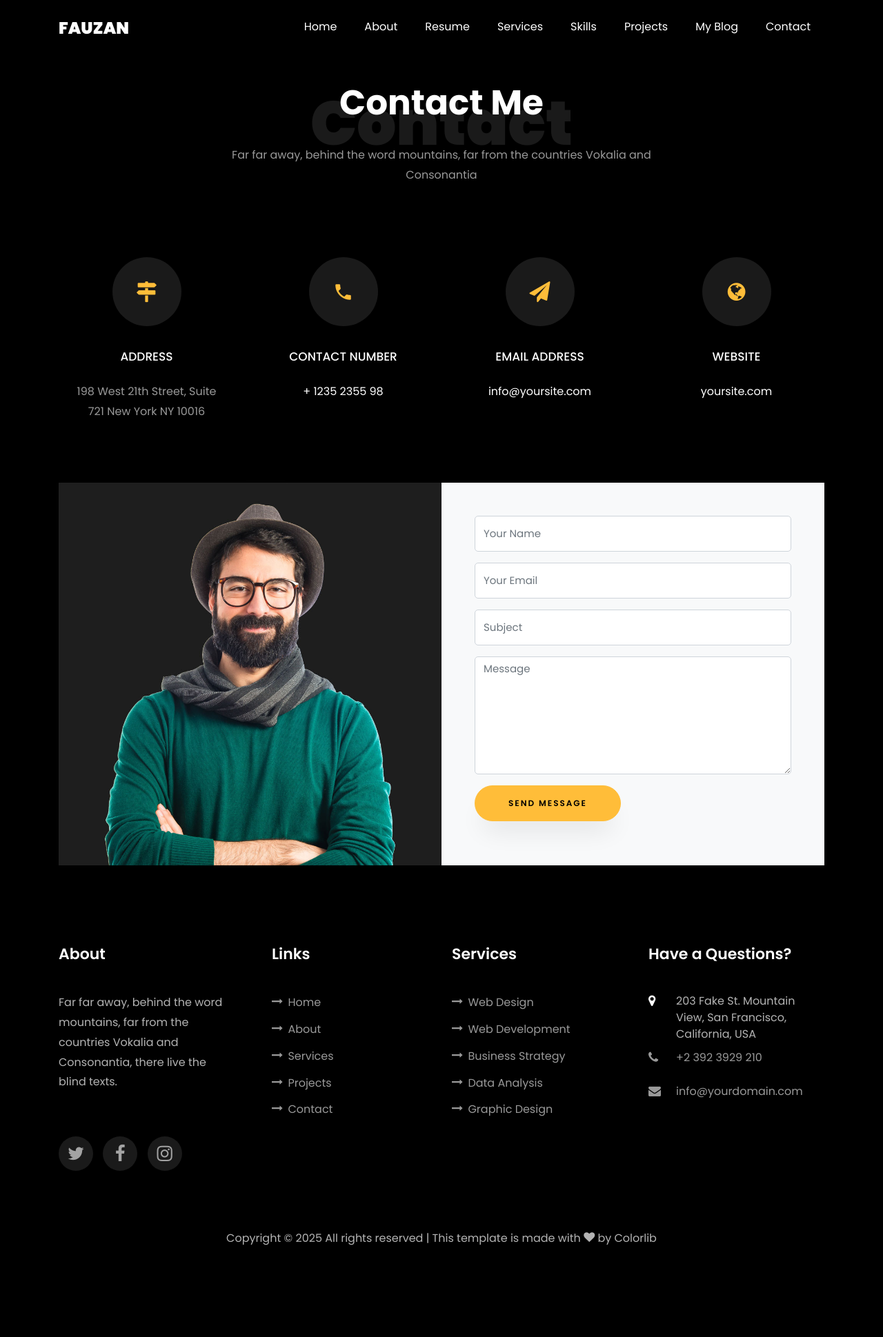
After one commit to FauzanAmirudin/WebSite_Portofolio, a CodeIgniter 4 app: the page made by app/Views/Contact/contact.php in a window 1280 px wide. The commit adds this page. Shown: the whole page at 69% size. Run offline with PHP 8.4 and a stand-in for CodeIgniter, Linux system fonts and the light colour scheme; the template is opened without the code that fills it, so the values that code supplies are empty; some libraries are stand-ins or nearby versions; some web fonts are replaced.

Commit message:
memisahkan semua halaman

```diff
--- /dev/null
+++ b/app/Views/Contact/contact.php
@@ -0,0 +1,93 @@
+<?= $this->extend('layouts/template'); ?>  <!-- Memanggil Template Navbar dan Footer -->
+
+<?= $this->section('content'); ?> <!-- Menginisiasi Section Content -->
+<section class="ftco-section contact-section ftco-no-pb" id="contact-section">
+	<div class="container">
+		<!-- Bagian Judul -->
+		<div class="row justify-content-center mb-5 pb-3">
+			<div class="col-md-7 heading-section text-center ftco-animate">
+				<h1 class="big big-2">Contact</h1>
+				<h2 class="mb-4">Contact Me</h2>
+				<p>Far far away, behind the word mountains, far from the countries Vokalia and Consonantia</p>
+				<!-- Deskripsi singkat tentang halaman kontak -->
+			</div>
+		</div>
+
+		<!-- Bagian Informasi Kontak -->
+		<div class="row d-flex contact-info mb-5">
+			<!-- Alamat -->
+			<div class="col-md-6 col-lg-3 d-flex ftco-animate">
+				<div class="align-self-stretch box p-4 text-center">
+					<div class="icon d-flex align-items-center justify-content-center">
+						<span class="icon-map-signs"></span>
+					</div>
+					<h3 class="mb-4">Address</h3>
+					<p>198 West 21th Street, Suite 721 New York NY 10016</p>
+				</div>
+			</div>
+			<!-- Nomor Telepon -->
+			<div class="col-md-6 col-lg-3 d-flex ftco-animate">
+				<div class="align-self-stretch box p-4 text-center">
+					<div class="icon d-flex align-items-center justify-content-center">
+						<span class="icon-phone2"></span>
+					</div>
+					<h3 class="mb-4">Contact Number</h3>
+					<p><a href="tel://1234567920">+ 1235 2355 98</a></p>
+				</div>
+			</div>
+			<!-- Email -->
+			<div class="col-md-6 col-lg-3 d-flex ftco-animate">
+				<div class="align-self-stretch box p-4 text-center">
+					<div class="icon d-flex align-items-center justify-content-center">
+						<span class="icon-paper-plane"></span>
+					</div>
+					<h3 class="mb-4">Email Address</h3>
+					<p><a href="mailto:info@yoursite.com">info@yoursite.com</a></p>
+				</div>
+			</div>
+			<!-- Website -->
+			<div class="col-md-6 col-lg-3 d-flex ftco-animate">
+				<div class="align-self-stretch box p-4 text-center">
+					<div class="icon d-flex align-items-center justify-content-center">
+						<span class="icon-globe"></span>
+					</div>
+					<h3 class="mb-4">Website</h3>
+					<p><a href="#">yoursite.com</a></p>
+				</div>
+			</div>
+		</div>
+
+		<!-- Formulir Kontak -->
+		<div class="row no-gutters block-9">
+			<!-- Bagian Formulir -->
+			<div class="col-md-6 order-md-last d-flex">
+				<form action="#" class="bg-light p-4 p-md-5 contact-form">
+					<div class="form-group">
+						<input type="text" class="form-control" placeholder="Your Name">
+					</div>
+					<div class="form-group">
+						<input type="text" class="form-control" placeholder="Your Email">
+					</div>
+					<div class="form-group">
+						<input type="text" class="form-control" placeholder="Subject">
+					</div>
+					<div class="form-group">
+						<textarea name="" id="" cols="30" rows="7" class="form-control"
+							placeholder="Message"></textarea>
+					</div>
+					<div class="form-group">
+						<input type="submit" value="Send Message" class="btn btn-primary py-3 px-5">
+					</div>
+				</form>
+			</div>
+
+			<!-- Bagian Gambar -->
+			<div class="col-md-6 d-flex">
+				<div class="img" style="background-image: url(images/about.jpg);"></div>
+			</div>
+		</div>
+	</div>
+</section>
+
+<?= $this->endSection();?>
+<!-- Menutup section 'content' yang akan di-render dalam template utama -->
--- a/app/Views/Resume/resume.php
+++ b/app/Views/Resume/resume.php
@@ -1,6 +1,6 @@
-<?= $this->extend('layouts/template'); ?>
+<?= $this->extend('layouts/template'); ?> <!-- Memanggil Template Navbar dan Footer -->
 
-<?= $this->section('content'); ?>
+<?= $this->section('content'); ?> <!-- Menginisiasi Section Content -->
 <section class="ftco-section ftco-no-pb" id="resume-section">
 		<div class="container">
 			<div class="row justify-content-center pb-5">
--- a/app/Views/layouts/template.php
+++ b/app/Views/layouts/template.php
@@ -2,6 +2,7 @@
 <html lang="en">
 
 <head>
+	<!-- Membuat file template untuk navbar dan footer web -->
 	<title>Portofolio</title>
 	<meta charset="utf-8">
 	<meta name="viewport" content="width=device-width, initial-scale=1, shrink-to-fit=no">
@@ -28,7 +29,7 @@
 
 	<nav class="navbar navbar-expand-lg navbar-dark ftco_navbar ftco-navbar-light site-navbar-target" id="ftco-navbar">
 		<div class="container">
-			<a class="navbar-brand" href="index.php">Fauzan</a>
+			<a class="navbar-brand" href="/">Fauzan</a>
 			<button class="navbar-toggler js-fh5co-nav-toggle fh5co-nav-toggle" type="button" data-toggle="collapse"
 				data-target="#ftco-nav" aria-controls="ftco-nav" aria-expanded="false" aria-label="Toggle navigation">
 				<span class="oi oi-menu"></span> Menu
@@ -36,14 +37,14 @@
 
 			<div class="collapse navbar-collapse" id="ftco-nav">
 				<ul class="navbar-nav nav ml-auto">
-					<li class="nav-item"><a href="#home-section" class="nav-link"><span>Home</span></a></li>
-					<li class="nav-item"><a href="#about-section" class="nav-link"><span>About</span></a></li>
+					<li class="nav-item"><a href="/" class="nav-link"><span>Home</span></a></li>
+					<li class="nav-item"><a href="about" class="nav-link"><span>About</span></a></li>
 					<li class="nav-item"><a href="resume" class="nav-link"><span>Resume</span></a></li>
-					<li class="nav-item"><a href="#services-section" class="nav-link"><span>Services</span></a></li>
-					<li class="nav-item"><a href="#skills-section" class="nav-link"><span>Skills</span></a></li>
-					<li class="nav-item"><a href="#projects-section" class="nav-link"><span>Projects</span></a></li>
+					<li class="nav-item"><a href="service" class="nav-link"><span>Services</span></a></li>
+					<li class="nav-item"><a href="skills" class="nav-link"><span>Skills</span></a></li>
+					<li class="nav-item"><a href="projects" class="nav-link"><span>Projects</span></a></li>
 					<li class="nav-item"><a href="detail" class="nav-link"><span>My Blog</span></a></li>
-					<li class="nav-item"><a href="#contact-section" class="nav-link"><span>Contact</span></a></li>
+					<li class="nav-item"><a href="contact" class="nav-link"><span>Contact</span></a></li>
 				</ul>
 			</div>
 		</div>
```
Also changed, not shown: app/Config/Routes.php (+24 -0 lines), app/Controllers/About.php (added, +13 -0 lines), app/Controllers/Contact.php (added, +13 -0 lines), app/Controllers/Projects.php (added, +13 -0 lines), app/Controllers/Service.php (added, +13 -0 lines), app/Controllers/Skills.php (added, +13 -0 lines), app/Views/About/about.php (added, +54 -0 lines), app/Views/Projects/projects.php (added, +81 -0 lines), app/Views/Service/service.php (added, +93 -0 lines), app/Views/index.php (+7 -7 lines), app/Views/skills/skills.php (added, +100 -0 lines), public/images/bg1-hero.png (added), public/images/bg2-hero.png (added).
